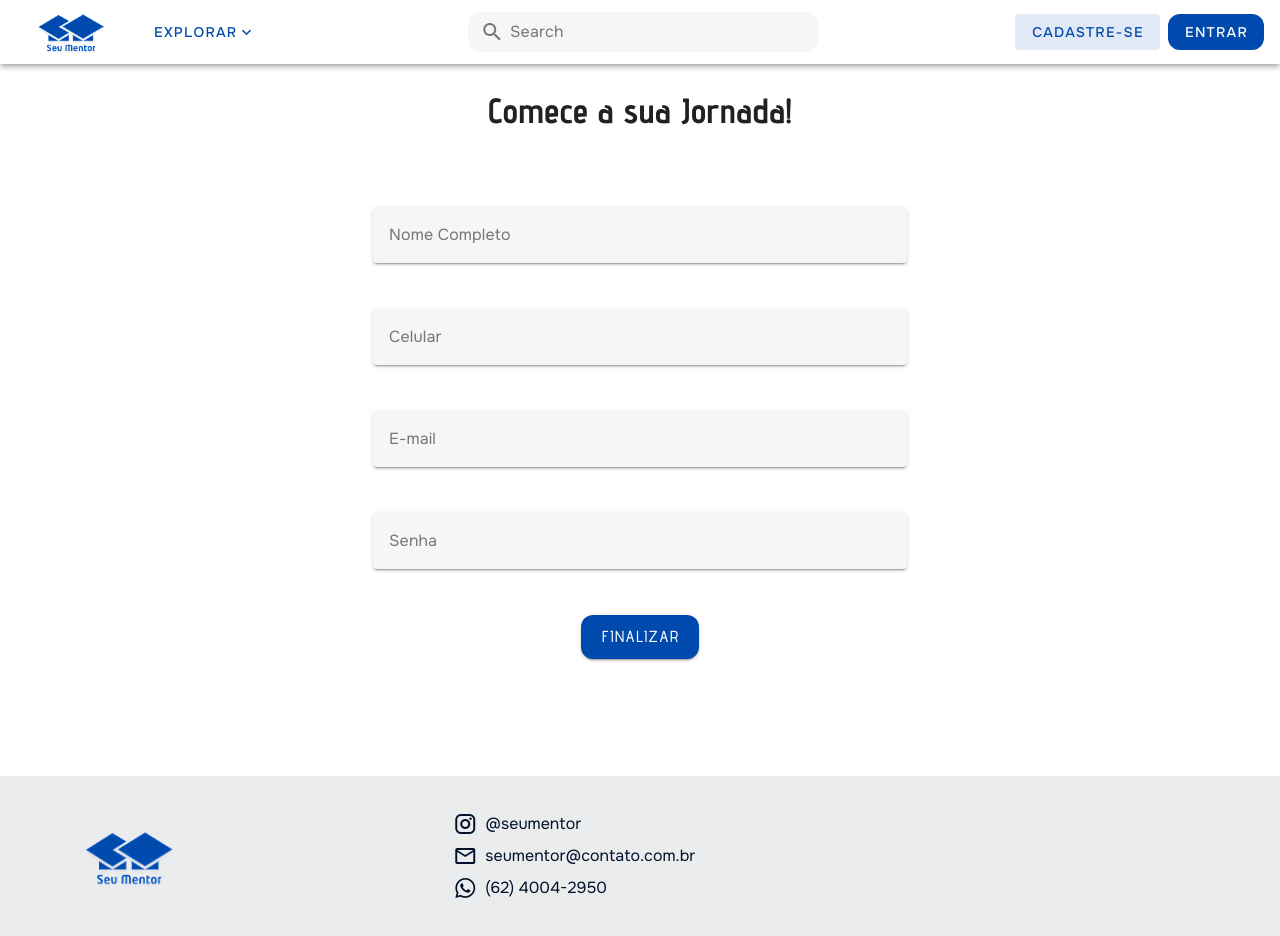
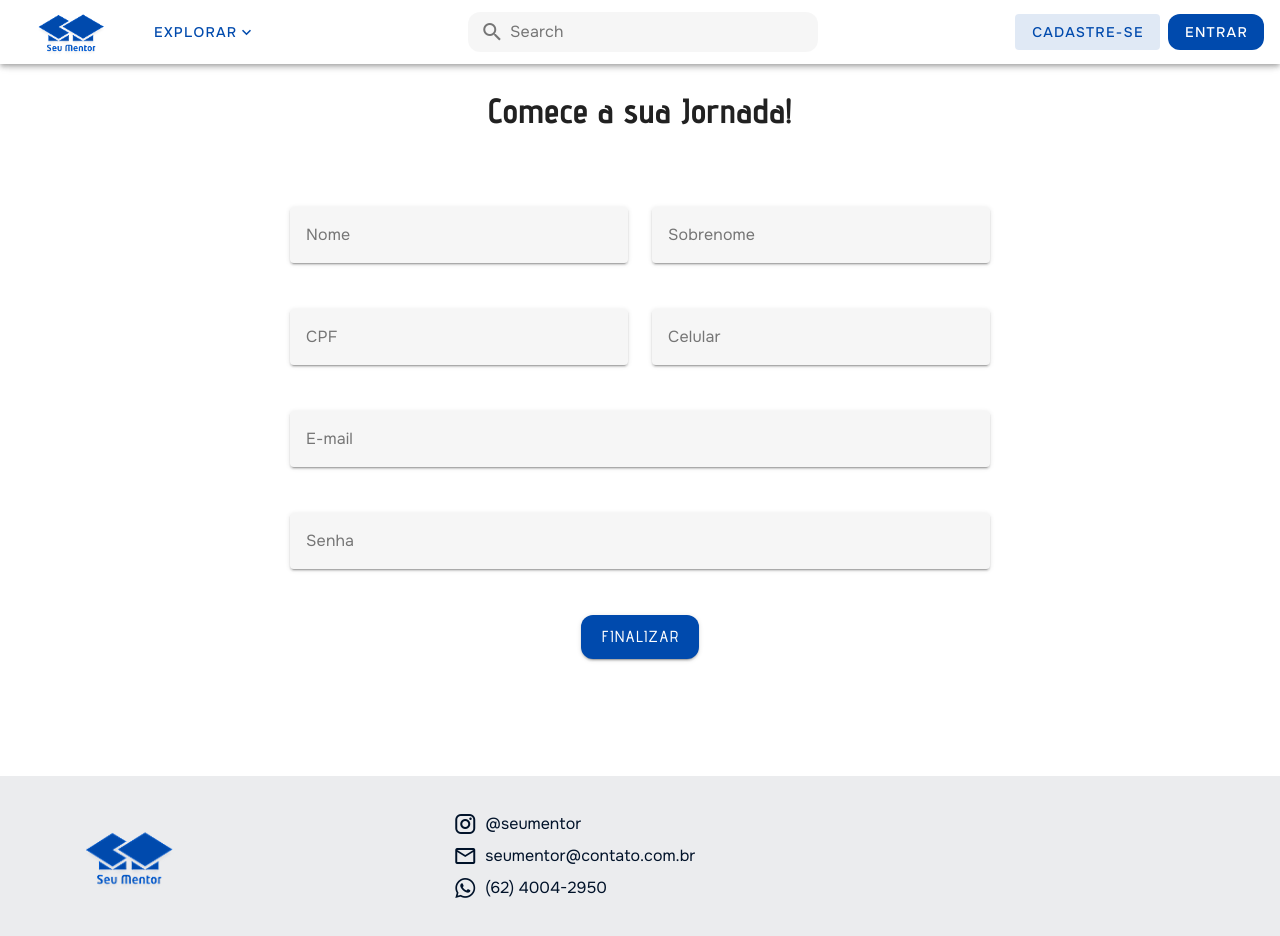
Before and after one commit to nicoly-moraes/seu-mentor, a Vue app: page /cadastre in a window 1280 px wide. Shown: the top 936 px of the page. Built offline with nearby package versions, Linux system fonts and the light colour scheme; a web font is replaced by a local one.

Commit message:
adicionando campo de cpf

```diff
--- a/src/pages/cadastre.vue
+++ b/src/pages/cadastre.vue
@@ -8,12 +8,12 @@
     <div class="box">
       <v-row>
           <v-col
-            cols="12"
+            cols="6"
           >
             <v-text-field
             v-model="nome"
             :rules="[validation.required]"
-            label="Nome Completo"
+            label="Nome"
             data-vv-name="nome"
             variant="solo-filled"
             required
@@ -21,7 +21,33 @@
           </v-col>
 
           <v-col
-            cols="12"
+            cols="6"
+          >
+            <v-text-field
+            v-model="sobreNome"
+            :rules="[validation.required]"
+            label="Sobrenome"
+            data-vv-name="sobreNome"
+            variant="solo-filled"
+            required
+            ></v-text-field>
+          </v-col>
+
+          <v-col
+            cols="6"
+          >
+            <v-text-field
+            v-model="cpf"
+            :rules="[validation.required, validation.cpf]"
+            label="CPF"
+            data-vv-name="cpf"
+            variant="solo-filled"
+            required
+            ></v-text-field>
+          </v-col>
+
+          <v-col
+            cols="6"
           >
             <v-text-field
             v-model="celular"
@@ -69,7 +95,7 @@
 </template>
 
 <script lang="ts">
-import { validarCelular, validarEmail } from "@/utils/validations.util";
+import { validarCelular, validarCPF, validarEmail } from "@/utils/validations.util";
 
 export default {
   name: "cadastre",
@@ -78,17 +104,19 @@ export default {
       nome: "",
       email: "",
       celular: "",
+      cpf: "",
       senha: "",
       validation: {
         required: (value: string) => !!value || "Campo é obrigatorio",
         email: (value: string) => validarEmail(value) || "Email inválido",
-        celular: (value: string) => validarCelular(value) || "Celular inválido"
+        celular: (value: string) => validarCelular(value) || "Celular inválido",
+        cpf: (value: string) => validarCPF(value) || "CPF inválido"
       }
     }
   },
   methods: {
     cadastrar() {
-      if(!this.nome || !this.email || !this.celular || !this.senha || !validarEmail(this.email)) {
+      if(!this.nome || !this.email || !this.celular || !this.senha || !validarEmail(this.email) || !this.cpf) {
         return;
       }
       console.log("🚀 ~ login realizado com sucesso:")
@@ -115,7 +143,7 @@ export default {
 
 .box {
   padding:50px;
-  max-width: 700px;
+  max-width: 800px;
 }
 
 .btn-cadastre {
--- a/src/utils/validations.util.ts
+++ b/src/utils/validations.util.ts
@@ -7,3 +7,25 @@ export function validarCelular(celular: string): boolean {
   const numeroLimpo = celular.replace(/\D/g, '');
   return /^(\d{10}|\d{11})$/.test(numeroLimpo);
 }
+
+export function validarCPF(cpf: string): boolean {
+  const cpfLimpo = cpf.replace(/\D/g, '');
+
+  if (!/^\d{11}$/.test(cpfLimpo) || /^(\d)\1{10}$/.test(cpfLimpo)) {
+    return false;
+  }
+
+  const calcDigito = (base: string, fator: number) => {
+    let total = 0;
+    for (let i = 0; i < base.length; i++) {
+      total += parseInt(base[i]) * fator--;
+    }
+    const resto = total % 11;
+    return resto < 2 ? 0 : 11 - resto;
+  };
+
+  const digito1 = calcDigito(cpfLimpo.substring(0, 9), 10);
+  const digito2 = calcDigito(cpfLimpo.substring(0, 9) + digito1, 11);
+
+  return cpfLimpo === cpfLimpo.substring(0, 9) + digito1 + digito2;
+}
```
